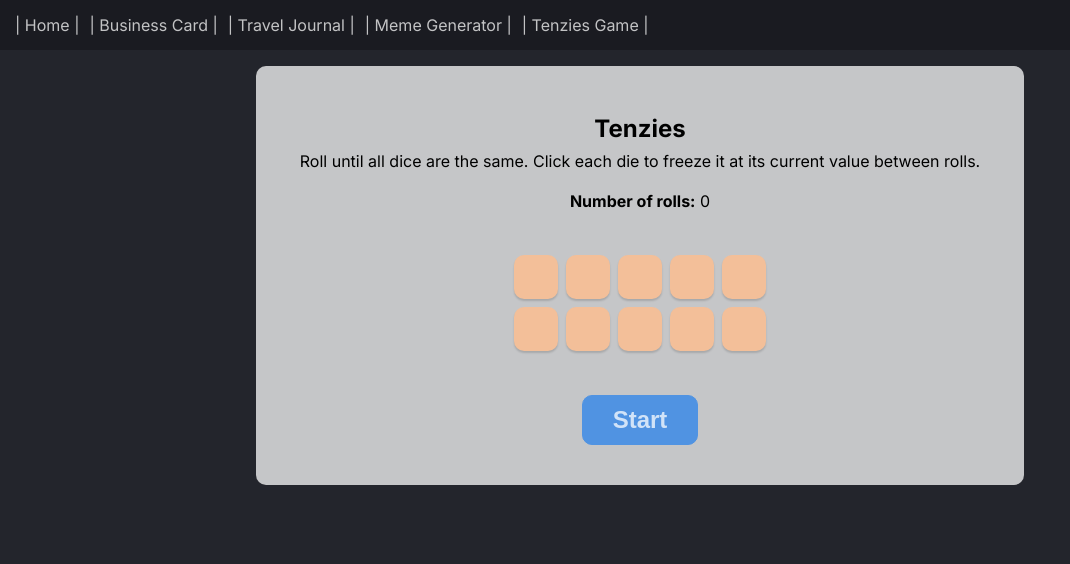
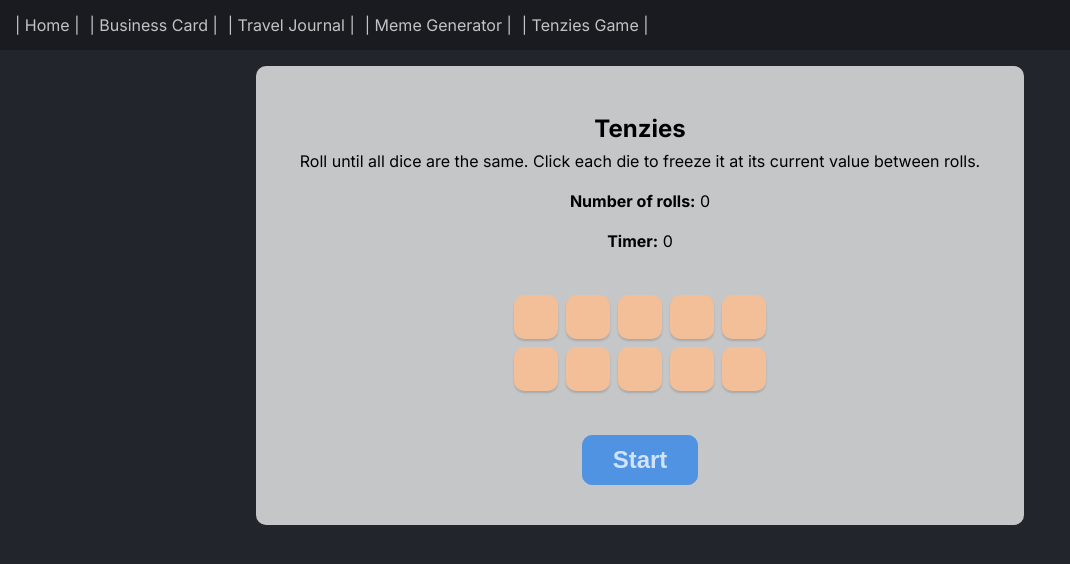
Before and after one commit to Dimterion/React-projects, a React (Create React App) app: page /tenzies-game in a window 1280 px wide. Shown: the top 564 px of the page, without its empty margins (0-1070 px from the left). Built offline with nearby package versions, Linux system fonts and the light colour scheme.

Commit message:
add timer for tenzies game

```diff
--- a/src/Pages/TenziesGame/TenziesGame.js
+++ b/src/Pages/TenziesGame/TenziesGame.js
@@ -9,6 +9,8 @@ function TenziesGame() {
   const [tenzies, setTenzies] = useState(allNewTenzies());
   const [gameState, setGameState] = useState(false);
   const [count, setCount] = useState(0);
+  const [timer, setTimer] = useState(0);
+  const [intervalId, setIntervalId] = useState(null);
 
   useEffect(() => {
     const allHeld = tenzies.every((tenzie) => tenzie.isHeld);
@@ -17,11 +19,24 @@ function TenziesGame() {
 
     if (allHeld && allSameValue) {
       setGameState(true);
+      clearInterval(intervalId);
     }
-  }, [tenzies]);
+
+    if (timer > 600) {
+      setGameState(false);
+      setCount(0);
+      setStart(false);
+      clearInterval(intervalId);
+      setTimer(0);
+    }
+  }, [tenzies, intervalId, timer]);
 
   function startGame() {
     setStart(true);
+    const id = setInterval(() => {
+      setTimer((timer) => timer + 1);
+    }, 1000);
+    setIntervalId(id);
   }
 
   function generateNewTenzie() {
@@ -46,7 +61,7 @@ function TenziesGame() {
         key={tenzie.id}
         value={start ? tenzie.value : ""}
         isHeld={tenzie.isHeld}
-        holdTenzie={start && (() => holdTenzie(tenzie.id))}
+        holdTenzie={start ? () => holdTenzie(tenzie.id) : () => null}
       />
     );
   });
@@ -76,6 +91,8 @@ function TenziesGame() {
       setTenzies(allNewTenzies());
       setCount(0);
       setStart(false);
+      clearInterval(intervalId);
+      setTimer(0);
     }
   }
 
@@ -89,6 +106,9 @@ function TenziesGame() {
         <br></br>
         <div>
           <b>Number of rolls:</b> {count}
+          <br></br>
+          <br></br>
+          <b>Timer:</b> {timer}
         </div>
       </div>
       <div className="tenziesElements-container">{finalArray}</div>
--- a/src/components/TenzieElement/TenzieElement.js
+++ b/src/components/TenzieElement/TenzieElement.js
@@ -5,13 +5,13 @@ function TenzieElement(props) {
   const dots = [];
 
   for (let i = 0; i < props.value; i++) {
-    dots.push(<div key={nanoid()} className="dot"></div>)
+    dots.push(<div key={nanoid()} className="dot"></div>);
   }
 
   return (
     <div
       className={props.isHeld ? "tenzieElement tenzieClicked" : "tenzieElement"}
-      onClick={props.holdTenzie}
+      onClick={() => props.holdTenzie()}
     >
       {dots}
     </div>
```
